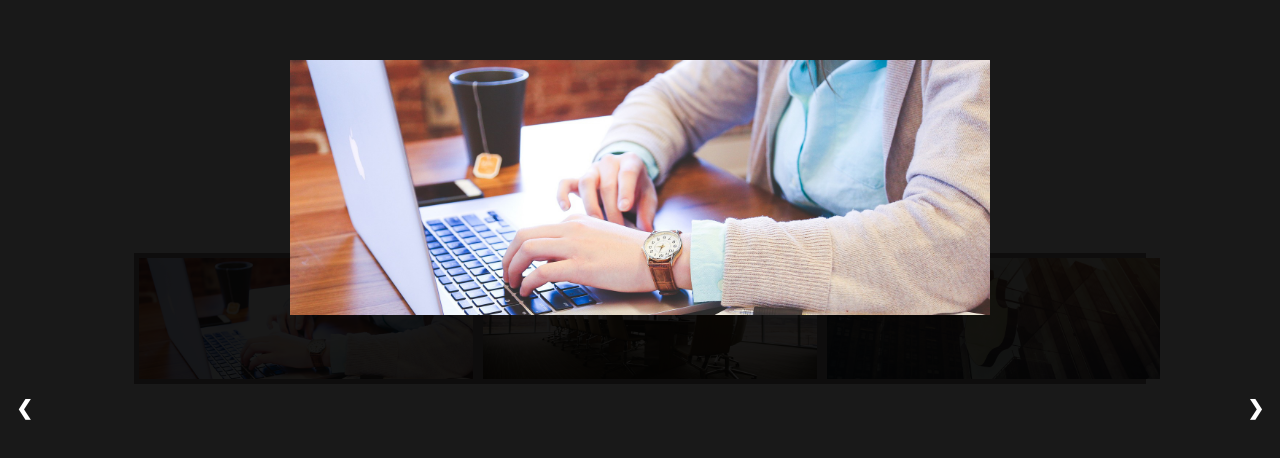
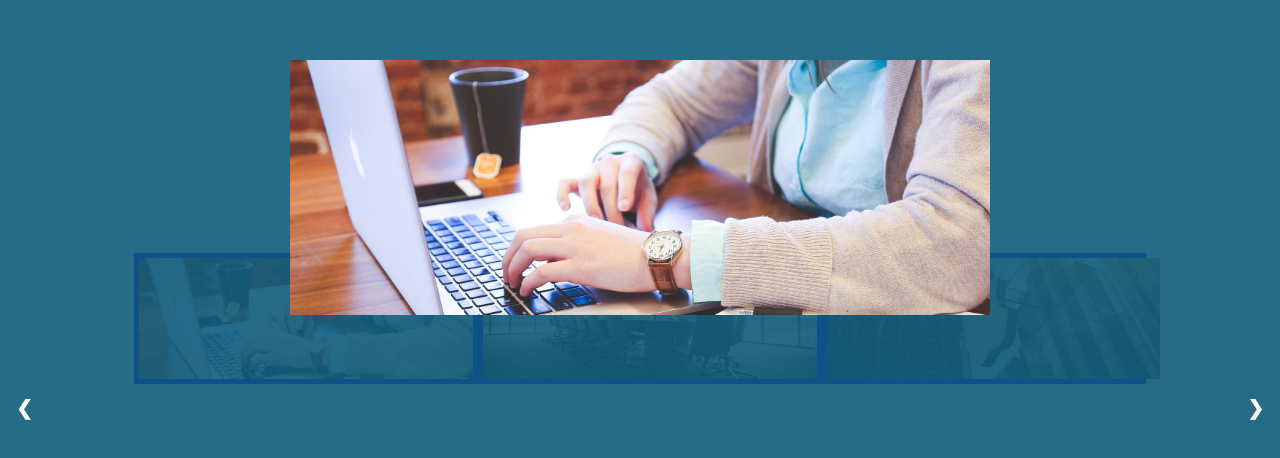
Before and after one commit to BaselMohab/JQuery, a plain HTML site: page Slider/index.html in a window 1280 px wide. Both pictures are taken after a click on the picture 306 px from the left and 318 px from the top of the page. Drawn offline with nearby package versions, Linux system fonts and the light colour scheme.

Commit message:
Chabged Modal and Gallery background colors

```diff
--- a/Slider/index.html
+++ b/Slider/index.html
@@ -10,7 +10,7 @@
 
 .gallery {
     display: flex;
-    background: #908787;
+    background: blue;
     width: 80%;
     margin-top: 20%;
     margin-left: 10%;
@@ -38,8 +38,8 @@
     width: 100%;
     height: 100%;
     overflow: auto;
-    background-color: rgb(0,0,0);
-    background-color: rgba(0,0,0,0.9);
+    background-color: rgb(142, 16, 16);
+    background-color: rgba(16, 92, 123, 0.9);
 }
 
 .modal-content {
```
